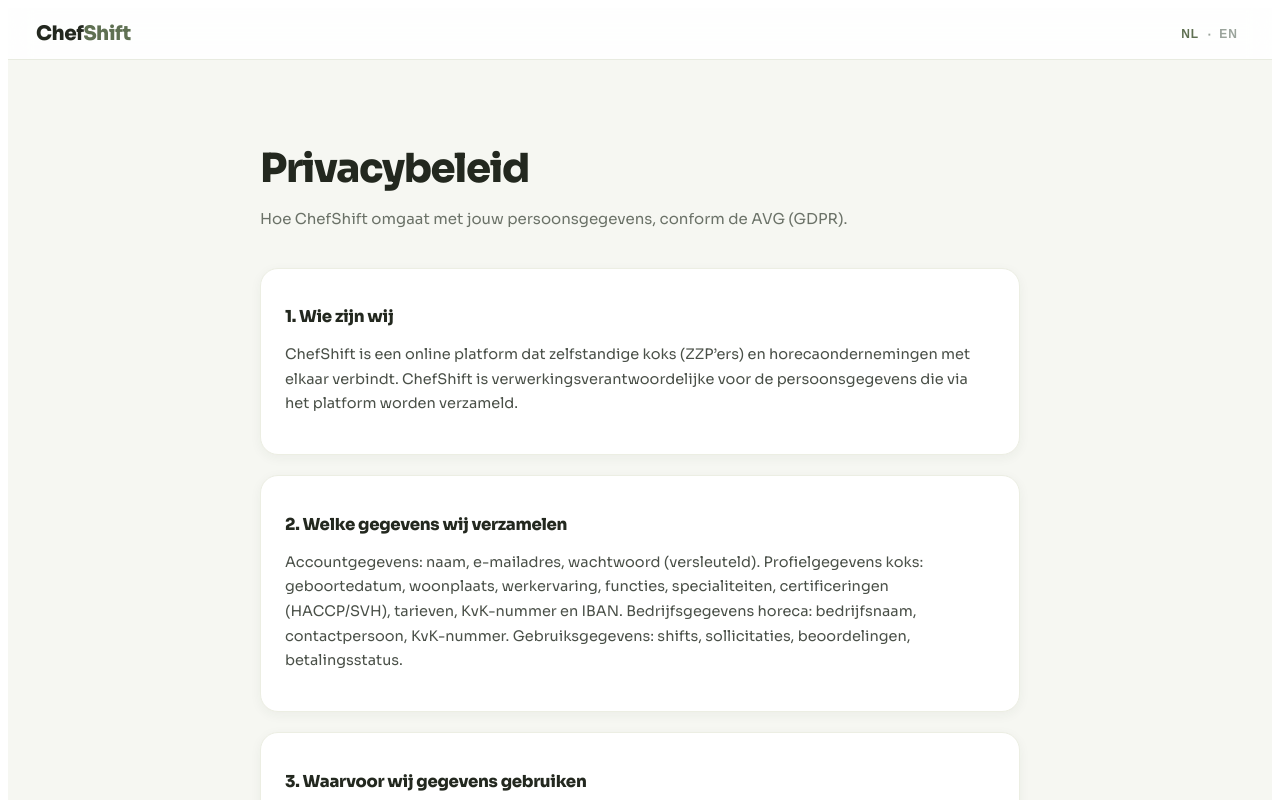
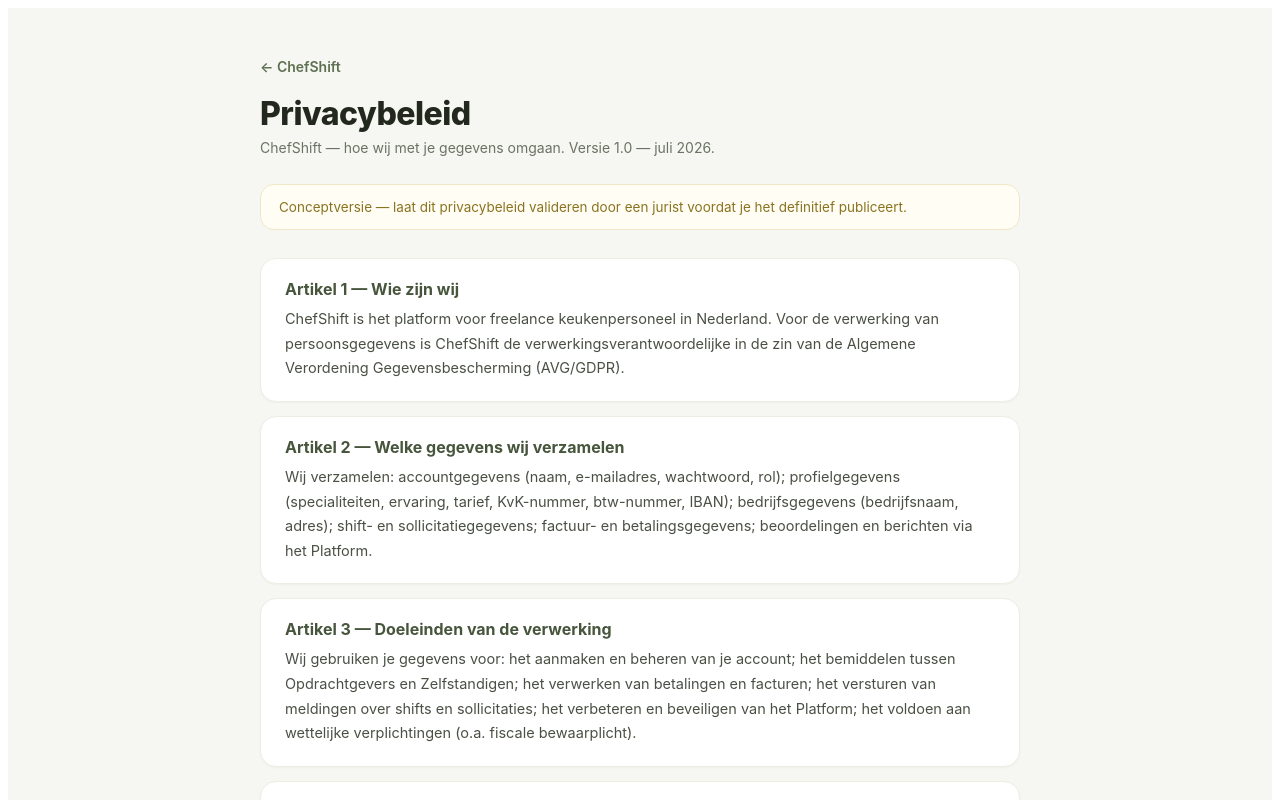
Before and after one commit to Rodisteph/chefshift, a Next.js app: page /privacy in a window 1280 px wide. Shown: the top 800 px of the page. Built offline with nearby package versions, Linux system fonts and the light colour scheme.

Commit message:
Privacy page bilingual NL/EN

```diff
--- a/src/app/privacy/page.tsx
+++ b/src/app/privacy/page.tsx
@@ -1,92 +1,62 @@
 'use client'
+import { useT } from '../../lib/i18n'
 
-import { LangToggle } from '@/lib/i18n'
-import AnimStyles from '@/components/AnimStyles'
+const artikelen: Record<'nl' | 'en', { titre: string; tekst: string }[]> = {
+  nl: [
+    { titre: 'Artikel 1 — Wie zijn wij', tekst: 'ChefShift is het platform voor freelance keukenpersoneel in Nederland. Voor de verwerking van persoonsgegevens is ChefShift de verwerkingsverantwoordelijke in de zin van de Algemene Verordening Gegevensbescherming (AVG/GDPR).' },
+    { titre: 'Artikel 2 — Welke gegevens wij verzamelen', tekst: 'Wij verzamelen: accountgegevens (naam, e-mailadres, wachtwoord, rol); profielgegevens (specialiteiten, ervaring, tarief, KvK-nummer, btw-nummer, IBAN); bedrijfsgegevens (bedrijfsnaam, adres); shift- en sollicitatiegegevens; factuur- en betalingsgegevens; beoordelingen en berichten via het Platform.' },
+    { titre: 'Artikel 3 — Doeleinden van de verwerking', tekst: 'Wij gebruiken je gegevens voor: het aanmaken en beheren van je account; het bemiddelen tussen Opdrachtgevers en Zelfstandigen; het verwerken van betalingen en facturen; het versturen van meldingen over shifts en sollicitaties; het verbeteren en beveiligen van het Platform; het voldoen aan wettelijke verplichtingen (o.a. fiscale bewaarplicht).' },
+    { titre: 'Artikel 4 — Rechtsgronden', tekst: 'Wij verwerken persoonsgegevens op grond van: uitvoering van de overeenkomst (account, bemiddeling, betalingen); wettelijke verplichting (fiscale bewaartermijnen); gerechtvaardigd belang (veiligheid, fraudepreventie, platformverbetering); en waar nodig jouw toestemming.' },
+    { titre: 'Artikel 5 — Delen met derden', tekst: 'Wij delen gegevens alleen met: Stripe (betalingsverwerking, inclusief Stripe Connect voor uitbetalingen aan Zelfstandigen); hosting- en infrastructuurleveranciers; en overheidsinstanties wanneer wij daartoe wettelijk verplicht zijn. Wij verkopen nooit persoonsgegevens aan derden.' },
+    { titre: 'Artikel 6 — Bewaartermijnen', tekst: 'Account- en profielgegevens bewaren wij zolang je account actief is. Factuur- en betalingsgegevens bewaren wij 7 jaar conform de fiscale bewaarplicht. Beoordelingen blijven zichtbaar zolang het profiel bestaat. Na verwijdering van je account worden persoonsgegevens verwijderd of geanonimiseerd, behoudens wettelijke bewaarplicht.' },
+    { titre: 'Artikel 7 — Beveiliging', tekst: 'Wij nemen passende technische en organisatorische maatregelen: versleutelde verbindingen (HTTPS), versleuteld opgeslagen wachtwoorden, beperkte toegang tot persoonsgegevens en beveiligde betalingsverwerking via een gecertificeerde betaaldienstverlener.' },
+    { titre: 'Artikel 8 — Jouw rechten', tekst: 'Op grond van de AVG heb je recht op: inzage in je persoonsgegevens; rectificatie of verwijdering; beperking van de verwerking; dataportabiliteit; en bezwaar tegen verwerking. Verzoeken kun je indienen via je accountinstellingen of per e-mail; wij reageren binnen 30 dagen.' },
+    { titre: 'Artikel 9 — Cookies', tekst: 'Het Platform gebruikt uitsluitend functionele cookies en vergelijkbare technieken die noodzakelijk zijn voor het functioneren van de website (zoals inlogsessie en taalvoorkeur). Wij gebruiken geen tracking- of advertentiecookies.' },
+    { titre: 'Artikel 10 — Klachten', tekst: 'Heb je een klacht over de verwerking van je gegevens, neem dan eerst contact met ons op. Je hebt daarnaast het recht een klacht in te dienen bij de Autoriteit Persoonsgegevens (autoriteitpersoonsgegevens.nl).' },
+    { titre: 'Artikel 11 — Wijzigingen', tekst: 'Wij kunnen dit privacybeleid wijzigen. De meest recente versie staat altijd op deze pagina. Bij ingrijpende wijzigingen informeren wij actieve gebruikers per e-mail. Versie 1.0 — juli 2026.' }
+  ],
+  en: [
+    { titre: 'Article 1 — Who we are', tekst: 'ChefShift is the marketplace for freelance kitchen staff in the Netherlands. For the processing of personal data, ChefShift is the data controller within the meaning of the General Data Protection Regulation (GDPR).' },
+    { titre: 'Article 2 — What data we collect', tekst: 'We collect: account data (name, email address, password, role); profile data (specialties, experience, rate, KvK number, VAT number, IBAN); business data (company name, address); shift and application data; invoice and payment data; reviews and messages sent via the Platform.' },
+    { titre: 'Article 3 — Purposes of processing', tekst: 'We use your data for: creating and managing your account; intermediation between Clients and Freelancers; processing payments and invoices; sending notifications about shifts and applications; improving and securing the Platform; and complying with legal obligations (including tax retention requirements).' },
+    { titre: 'Article 4 — Legal bases', tekst: 'We process personal data on the basis of: performance of the contract (account, intermediation, payments); legal obligation (tax retention periods); legitimate interest (security, fraud prevention, platform improvement); and, where required, your consent.' },
+    { titre: 'Article 5 — Sharing with third parties', tekst: 'We only share data with: Stripe (payment processing, including Stripe Connect for payouts to Freelancers); hosting and infrastructure providers; and public authorities where we are legally required to do so. We never sell personal data to third parties.' },
+    { titre: 'Article 6 — Retention periods', tekst: 'Account and profile data is kept while your account is active. Invoice and payment data is retained for 7 years in accordance with tax retention obligations. Reviews remain visible while the profile exists. After deletion of your account, personal data is deleted or anonymised, except where legal retention obligations apply.' },
+    { titre: 'Article 7 — Security', tekst: 'We take appropriate technical and organisational measures: encrypted connections (HTTPS), encrypted storage of passwords, restricted access to personal data, and secure payment processing via a certified payment service provider.' },
+    { titre: 'Article 8 — Your rights', tekst: 'Under the GDPR you have the right to: access your personal data; rectification or deletion; restriction of processing; data portability; and objection to processing. You can submit requests via your account settings or by email; we respond within 30 days.' },
+    { titre: 'Article 9 — Cookies', tekst: 'The Platform only uses functional cookies and similar techniques that are necessary for the website to function (such as login session and language preference). We do not use tracking or advertising cookies.' },
+    { titre: 'Article 10 — Complaints', tekst: 'If you have a complaint about the processing of your data, please contact us first. You also have the right to file a complaint with the Dutch Data Protection Authority (Autoriteit Persoonsgegevens, autoriteitpersoonsgegevens.nl).' },
+    { titre: 'Article 11 — Changes', tekst: 'We may amend this privacy policy. The most recent version is always available on this page. In case of significant changes, we will inform active users by email. Version 1.0 — July 2026.' }
+  ]
+}
+
+const titres = {
+  nl: { h1: 'Privacybeleid', sub: 'ChefShift — hoe wij met je gegevens omgaan. Versie 1.0 — juli 2026.', disclaimer: 'Conceptversie — laat dit privacybeleid valideren door een jurist voordat je het definitief publiceert.' },
+  en: { h1: 'Privacy Policy', sub: 'ChefShift — how we handle your data. Version 1.0 — July 2026.', disclaimer: 'Draft version — have this privacy policy validated by a lawyer before publishing it definitively.' }
+}
 
 const FONT = '"Sora","Inter","Helvetica Neue",Arial,sans-serif'
 
-const artikelen: { titre: string; tekst: string }[] = [
-  {
-    titre: '1. Wie zijn wij',
-    tekst: 'ChefShift is een online platform dat zelfstandige koks (ZZP\u2019ers) en horecaondernemingen met elkaar verbindt. ChefShift is verwerkingsverantwoordelijke voor de persoonsgegevens die via het platform worden verzameld.',
-  },
-  {
-    titre: '2. Welke gegevens wij verzamelen',
-    tekst: 'Accountgegevens: naam, e-mailadres, wachtwoord (versleuteld). Profielgegevens koks: geboortedatum, woonplaats, werkervaring, functies, specialiteiten, certificeringen (HACCP/SVH), tarieven, KvK-nummer en IBAN. Bedrijfsgegevens horeca: bedrijfsnaam, contactpersoon, KvK-nummer. Gebruiksgegevens: shifts, sollicitaties, beoordelingen, betalingsstatus.',
-  },
-  {
-    titre: '3. Waarvoor wij gegevens gebruiken',
-    tekst: 'Wij gebruiken je gegevens uitsluitend voor: het aanmaken en beheren van je account; het matchen van koks en horecaondernemingen; het verwerken van betalingen en facturen; het tonen van profielen en beoordelingen aan de tegenpartij; wettelijke verplichtingen (zoals fiscale bewaarplicht). Wij verkopen je gegevens nooit aan derden.',
-  },
-  {
-    titre: '4. Rechtsgrond',
-    tekst: 'De verwerking is gebaseerd op: uitvoering van de overeenkomst (account, matching, betalingen); gerechtvaardigd belang (platformveiligheid, verbetering); wettelijke verplichting (belasting- en boekhoudwetgeving); en waar nodig jouw toestemming.',
-  },
-  {
-    titre: '5. Delen met derden',
-    tekst: 'Wij delen gegevens alleen met: de tegenpartij (horeca ziet het profiel van de kok, de kok ziet de bedrijfsnaam); onze betaaldienstverlener Stripe (voor betalingen en uitbetalingen); hosting- en infrastructuurleveranciers (Vercel, Railway) — altijd met een verwerkersovereenkomst.',
-  },
-  {
-    titre: '6. Bewaartermijnen',
-    tekst: 'Account- en profielgegevens bewaren wij zolang je account actief is. Factuur- en betalingsgegevens bewaren wij 7 jaar conform de fiscale bewaarplicht. Beoordelingen blijven zichtbaar zolang het profiel bestaat.',
-  },
-  {
-    titre: '7. Beveiliging',
-    tekst: 'Wij treffen passende technische en organisatorische maatregelen, waaronder versleutelde verbindingen (HTTPS), versleutelde wachtwoorden en beperkte toegang tot gegevens.',
-  },
-  {
-    titre: '8. Jouw rechten (AVG)',
-    tekst: 'Je hebt recht op: inzage in je gegevens; correctie of verwijdering; beperking van de verwerking; overdraagbaarheid van je gegevens (dataportabiliteit); bezwaar tegen verwerking. Stuur een verzoek via het platform. Wij reageren binnen 30 dagen.',
-  },
-  {
-    titre: '9. Cookies',
-    tekst: 'ChefShift gebruikt uitsluitend functionele cookies die noodzakelijk zijn voor inloggen en taalvoorkeur. Wij gebruiken geen tracking- of advertentiecookies.',
-  },
-  {
-    titre: '10. Klachten',
-    tekst: 'Heb je een klacht over hoe wij met je gegevens omgaan? Neem contact met ons op. Je kunt ook een klacht indienen bij de Autoriteit Persoonsgegevens (autoriteitpersoonsgegevens.nl).',
-  },
-  {
-    titre: '11. Wijzigingen',
-    tekst: 'Dit privacybeleid kan worden aangepast. De actuele versie staat altijd op deze pagina. Versie 1.0 — juli 2026.',
-  },
-]
-
 export default function PrivacyPage() {
+  const { lang } = useT()
+  const l = lang === 'en' ? 'en' : 'nl'
+  const lijst = artikelen[l]
+  const t = titres[l]
   return (
-    <main style={{ fontFamily: FONT, background: '#f6f7f2', color: '#23281f', minHeight: '100vh' }}>
-      <AnimStyles />
-      <nav style={{
-        background: 'rgba(255,255,255,0.88)', backdropFilter: 'blur(12px)',
-        borderBottom: '1px solid #e8ebe0', padding: '13px 28px',
-        display: 'flex', justifyContent: 'space-between', alignItems: 'center',
-      }}>
-        <a href="/" style={{ fontWeight: 800, fontSize: 20, color: '#23281f', textDecoration: 'none', letterSpacing: -0.5 }}>
-          Chef<span style={{ color: '#5f7052' }}>Shift</span>
-        </a>
-        <LangToggle />
-      </nav>
-      <div style={{ maxWidth: 760, margin: '0 auto', padding: '56px 24px 80px' }}>
-        <h1 style={{ fontSize: 'clamp(28px, 4vw, 40px)', fontWeight: 800, letterSpacing: -1.4, marginBottom: 8 }}>
-          Privacybeleid
-        </h1>
-        <p style={{ color: '#6b7268', marginBottom: 40, fontSize: 15 }}>
-          Hoe ChefShift omgaat met jouw persoonsgegevens, conform de AVG (GDPR).
-        </p>
-        <div style={{ display: 'grid', gap: 20 }}>
-          {artikelen.map((a) => (
-            <div key={a.titre} className="cs-card" style={{
-              background: '#fff', borderRadius: 18, border: '1px solid #eceee3',
-              boxShadow: '0 3px 12px rgba(46,52,43,0.05)', padding: 24,
-            }}>
-              <h2 style={{ fontSize: 16.5, fontWeight: 800, marginBottom: 8, letterSpacing: -0.3 }}>{a.titre}</h2>
-              <p style={{ fontSize: 14.5, color: '#4a5048', lineHeight: 1.7 }}>{a.tekst}</p>
-            </div>
+    <main style={{ minHeight: '100vh', background: '#f6f7f2', fontFamily: FONT, color: '#23281f', padding: '48px 20px' }}>
+      <div style={{ maxWidth: 760, margin: '0 auto' }}>
+        <a href="/" style={{ color: '#5f7052', textDecoration: 'none', fontSize: 14, fontWeight: 600 }}>← ChefShift</a>
+        <h1 style={{ fontSize: 32, fontWeight: 800, margin: '18px 0 6px', letterSpacing: '-0.5px' }}>{t.h1}</h1>
+        <p style={{ color: '#6b7263', fontSize: 14, margin: '0 0 28px' }}>{t.sub}</p>
+        <div style={{ background: '#fffdf4', border: '1px solid #efe7c8', borderRadius: 14, padding: '14px 18px', fontSize: 13.5, color: '#8a7320', marginBottom: 28 }}>{t.disclaimer}</div>
+        <div style={{ display: 'flex', flexDirection: 'column', gap: 14 }}>
+          {lijst.map((a) => (
+            <section key={a.titre} style={{ background: '#fff', border: '1px solid #eceee3', borderRadius: 16, padding: '20px 24px', boxShadow: '0 1px 2px rgba(35,40,31,0.04)' }}>
+              <h2 style={{ fontSize: 16, fontWeight: 700, margin: '0 0 8px', color: '#46553c' }}>{a.titre}</h2>
+              <p style={{ fontSize: 14.5, lineHeight: 1.7, color: '#4a5044', margin: 0 }}>{a.tekst}</p>
+            </section>
           ))}
         </div>
-        <p style={{ marginTop: 32, fontSize: 12.5, color: '#9aa39b', lineHeight: 1.6 }}>
-          Concepttekst — laat dit beleid valideren door een Nederlandse jurist voordat je commercieel lanceert.
-        </p>
       </div>
     </main>
   )
```
